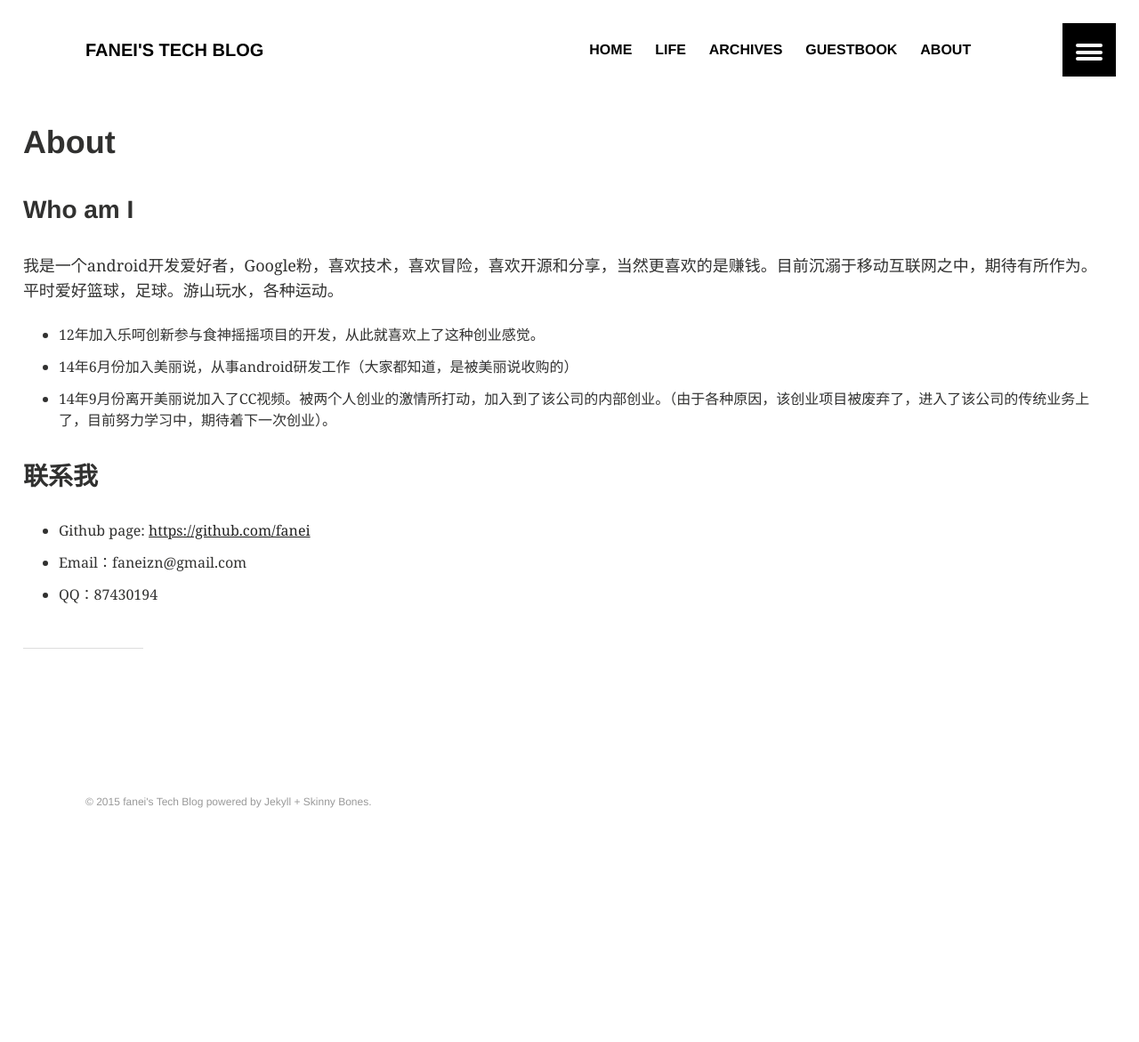
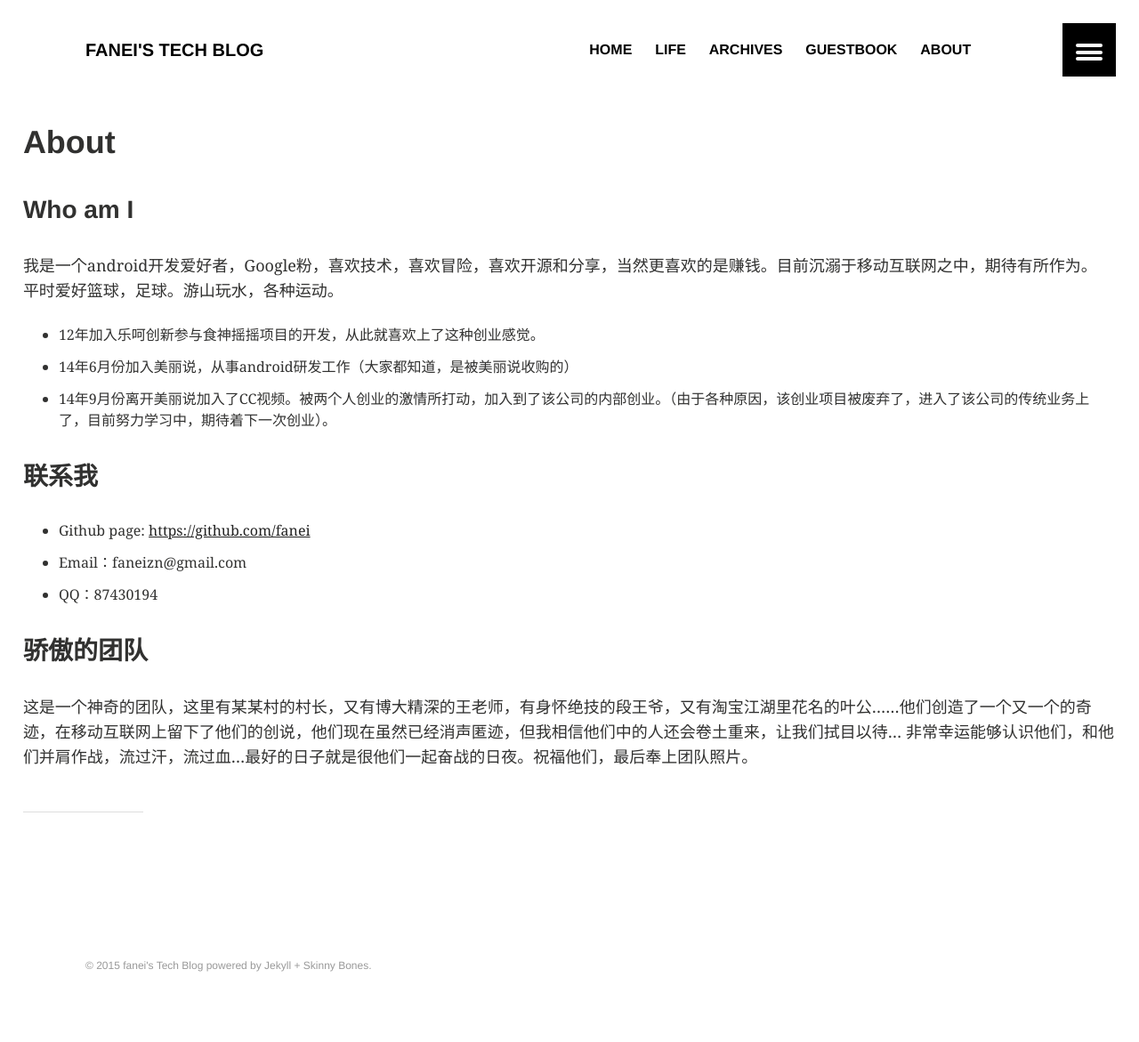
Before and after one commit to fanei/fanei.github.io, a Jekyll site: the page built from about.md, in a window 1280 px wide. Shown: the whole page at 89% size. Built offline with Jekyll 4.4.1, drawn with Linux system fonts in a browser that asks for light colours; comment, search, counter and statistics services are not loaded; before the commit the page ends 987 px from its top, so only the background shows below that.

Commit message:
change about me

```diff
--- a/about.md
+++ b/about.md
@@ -18,3 +18,8 @@ permalink: /about/
 - Github page: [https://github.com/fanei](https://github.com/fanei)
 - Email：faneizn@gmail.com
 - QQ：87430194
+
+### 骄傲的团队
+
+这是一个神奇的团队，这里有某某村的村长，又有博大精深的王老师，有身怀绝技的段王爷，又有淘宝江湖里花名的叶公……他们创造了一个又一个的奇迹，在移动互联网上留下了他们的创说，他们现在虽然已经消声匿迹，但我相信他们中的人还会卷土重来，让我们拭目以待…
+      非常幸运能够认识他们，和他们并肩作战，流过汗，流过血…最好的日子就是很他们一起奋战的日夜。祝福他们，最后奉上团队照片。
```
Also changed, not shown: images/group.jpg (added).
